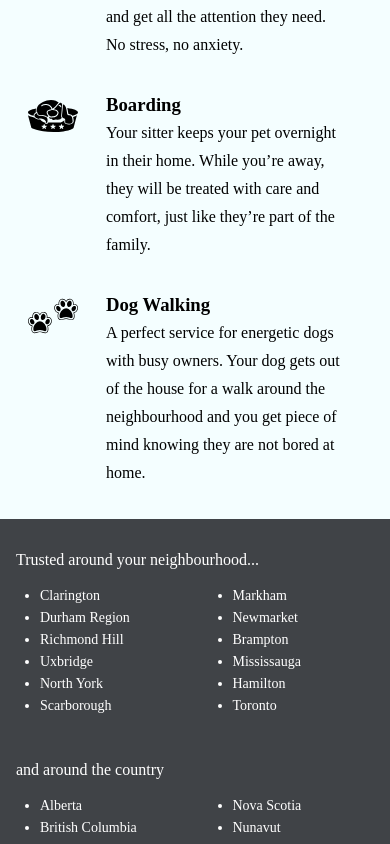
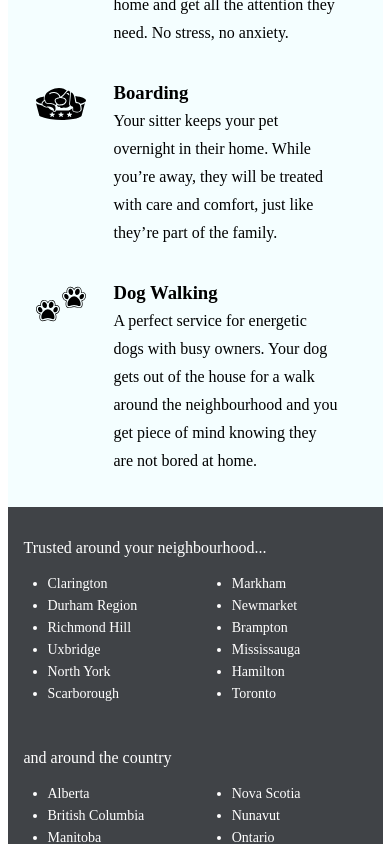
Before and after one commit to DBeaulne/petspace-client, a React (Create React App) app: page /homepage in a window 390 px wide. Shown: the part 898-1742 px from the top of the page. Built offline with nearby package versions, Linux system fonts and the light colour scheme.

Commit message:
edits to styling to render max-width of 375px until breakpoints are included

```diff
--- a/src/App.scss
+++ b/src/App.scss
@@ -7,4 +7,6 @@
 	background-color: clrs.$White;
 	flex-direction: column;
 	min-height: 100vh;
+	margin: auto;
+	max-width: 375px;
 }
```
Also changed, not shown: src/index.scss (+6 -8 lines).
